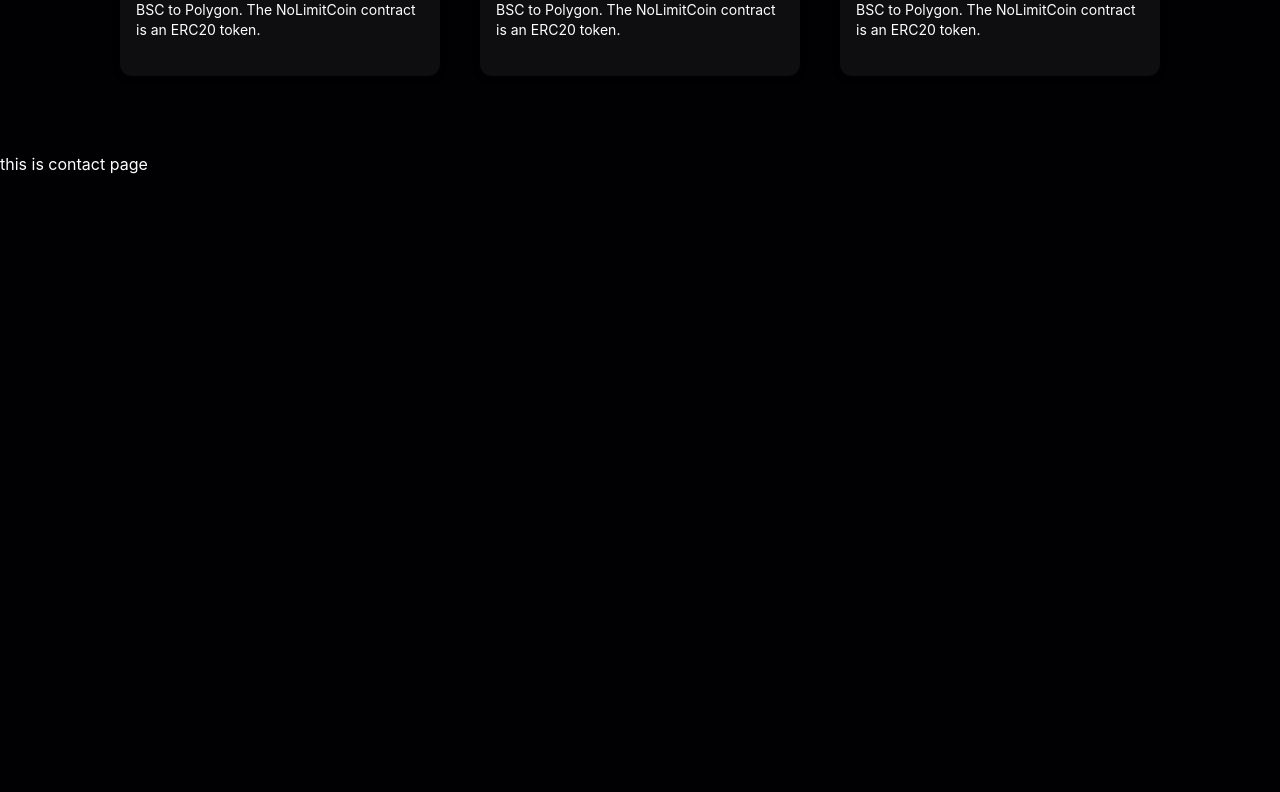
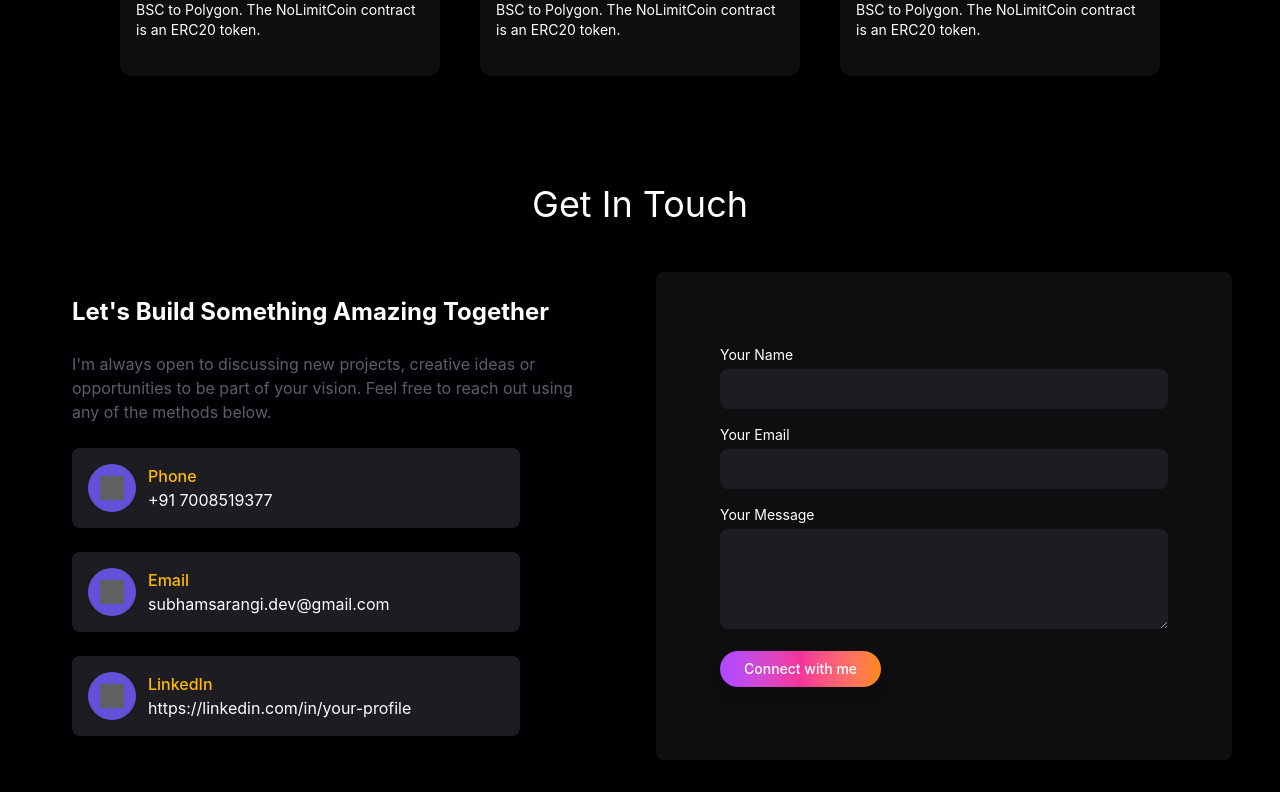
Before and after one commit to SuvamSarangi/suvam_portfolio, a React (Vite) app: page / in a window 1280 px wide. Shown: the part 3770-4562 px from the top of the page. Before the commit the page ends 3946 px from the top, so only its background shows below. Built offline with nearby package versions, Linux system fonts and the light colour scheme; grey boxes are pictures that could not be loaded.

Commit message:
create a contact page

```diff
--- a/src/pages/ContactPage/Contact.jsx
+++ b/src/pages/ContactPage/Contact.jsx
@@ -1,11 +1,88 @@
-import React from 'react'
+import React from "react";
 
 const Contact = () => {
   return (
-    <div className='text-white'>
-      this is contact page
+    <div className="text-white px-4 py-8 sm:px-6 md:px-8 lg:px-12">
+      <h1 className="text-center text-3xl sm:text-4xl mb-12">Get In Touch</h1>
+
+      {/* parent div */}
+      <div className="grid grid-cols-1 md:grid-cols-2 gap-8">
+        {/* Contact info */}
+        <div className="flex flex-col justify-center items-start gap-6  rounded-lg p-4 sm:p-6">
+          <h2 className="text-xl sm:text-2xl text-center md:text-left font-bold">
+            Let's Build Something Amazing Together
+          </h2>
+          <p className="text-sm sm:text-base max-w-xl text-center md:text-left text-[#5D5D69]">
+            I'm always open to discussing new projects, creative ideas or
+            opportunities to be part of your vision. Feel free to reach out
+            using any of the methods below.
+          </p>
+
+          <div className="bg-[#1C1C21] w-full max-w-md p-4 rounded-lg flex items-center gap-3">
+            <div className="w-12 h-12 rounded-full bg-[#6250D8] flex justify-center items-center">
+              <img src="./phone.png" className="w-6 h-6 invert" alt="email" />
+            </div>
+            <div>
+              <p className="font-medium text-amber-400">Phone</p>
+              <p>+91 7008519377</p>
+            </div>
+          </div>
+
+          <div className="bg-[#1C1C21] w-full max-w-md p-4 rounded-lg flex items-center gap-3">
+            <div className="w-12 h-12 rounded-full bg-[#6250D8] flex justify-center items-center">
+              <img src="./message.png" className="w-6 h-6 invert" alt="email" />
+            </div>
+            <div>
+              <p className="font-medium text-amber-400">Email</p>
+              <p>subhamsarangi.dev@gmail.com</p>
+            </div>
+          </div>
+
+          <div className="bg-[#1C1C21] w-full max-w-md p-4 rounded-lg flex items-center gap-3">
+            <div className="w-12 h-12 rounded-full bg-[#6250D8] flex justify-center items-center">
+              <img src="./linkedin.png" className="w-6 h-6 invert" alt="email" />
+            </div>
+            <div>
+              <p className="font-medium text-amber-400">LinkedIn</p>
+              <p>https://linkedin.com/in/your-profile</p>
+            </div>
+          </div>
+        </div>
+
+        {/* Contact form */}
+        <div className="flex flex-col justify-center items-center bg-[#0E0E10]  rounded-lg w-full px-4 py-6 sm:px-6">
+          <form className="w-full max-w-md space-y-4">
+            <div>
+              <label className="block mb-1 text-sm">Your Name</label>
+              <input
+                type="text"
+                className="bg-[#1C1C21] w-full rounded-lg h-10 px-3 text-sm"
+              />
+            </div>
+            <div>
+              <label className="block mb-1 text-sm">Your Email</label>
+              <input
+                type="email"
+                className="bg-[#1C1C21] w-full rounded-lg h-10 px-3 text-sm"
+              />
+            </div>
+            <div>
+              <label className="block mb-1 text-sm">Your Message</label>
+              <textarea className="bg-[#1C1C21] w-full min-h-[100px] rounded-lg px-3 py-2 text-sm resize"></textarea>
+            </div>
+            <div>
+              <button
+                type="submit"
+                className="bg-gradient-to-r from-purple-500 via-pink-500 to-orange-400 text-white px-6 py-2 rounded-full font-medium text-sm shadow-lg hover:border border-amber-200 transition-all duration-300"
+              >
+                Connect with me
+              </button>
+            </div>
+          </form>
+        </div>
+      </div>
     </div>
-  )
-}
+  );
+};
 
-export default Contact
+export default Contact;
```
